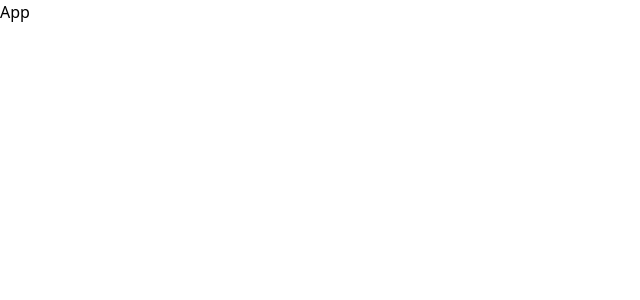
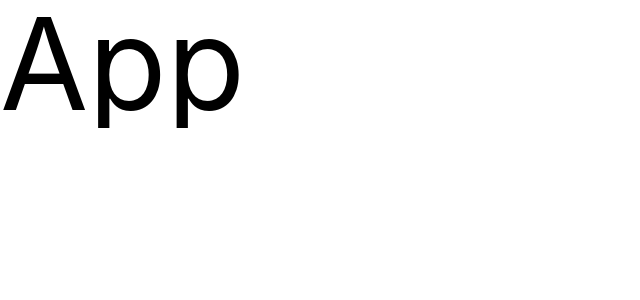
Before and after one commit to hassancodess/yoga-landing-page, a React (Vite) app: page / in a window 1280 px wide. Shown: the top 300 px of the page, without its empty margins (0-640 px from the left). Built offline with nearby package versions, Linux system fonts and the light colour scheme.

Commit message:
Add libraries

```diff
--- a/src/App.jsx
+++ b/src/App.jsx
@@ -1,5 +1,9 @@
 function App() {
-  return <div className=''>App</div>
+  return (
+    <>
+      <div className='overflow-hidden text-9xl'>App</div>
+    </>
+  )
 }
 
 export default App
--- a/tailwind.config.cjs
+++ b/tailwind.config.cjs
@@ -1,11 +1,18 @@
 /** @type {import('tailwindcss').Config} */
 module.exports = {
-  content: [
-    "./index.html",
-    "./src/**/*.{vue,js,ts,jsx,tsx}",
-  ],
+  content: ['./index.html', './src/**/*.{vue,js,ts,jsx,tsx}'],
   theme: {
-    extend: {},
+    fontFamily: {
+      sans: ['Inter', 'sans-serif'],
+    },
+    extend: {
+      backgroundImage: {
+        circle: "url('/src/assets/img/hero/bg.png')",
+        cardsBg: "url('/src/assets/img/cards/bg.png')",
+        video: "url('/src/assets/img/video/video.png')",
+        contact: "url('/src/assets/img/contact/bg.png')",
+      },
+    },
   },
   plugins: [],
 }
```
Also changed, not shown: package.json (+6 -1 lines), 1 other file (tests, documents, lock files or other folders).
